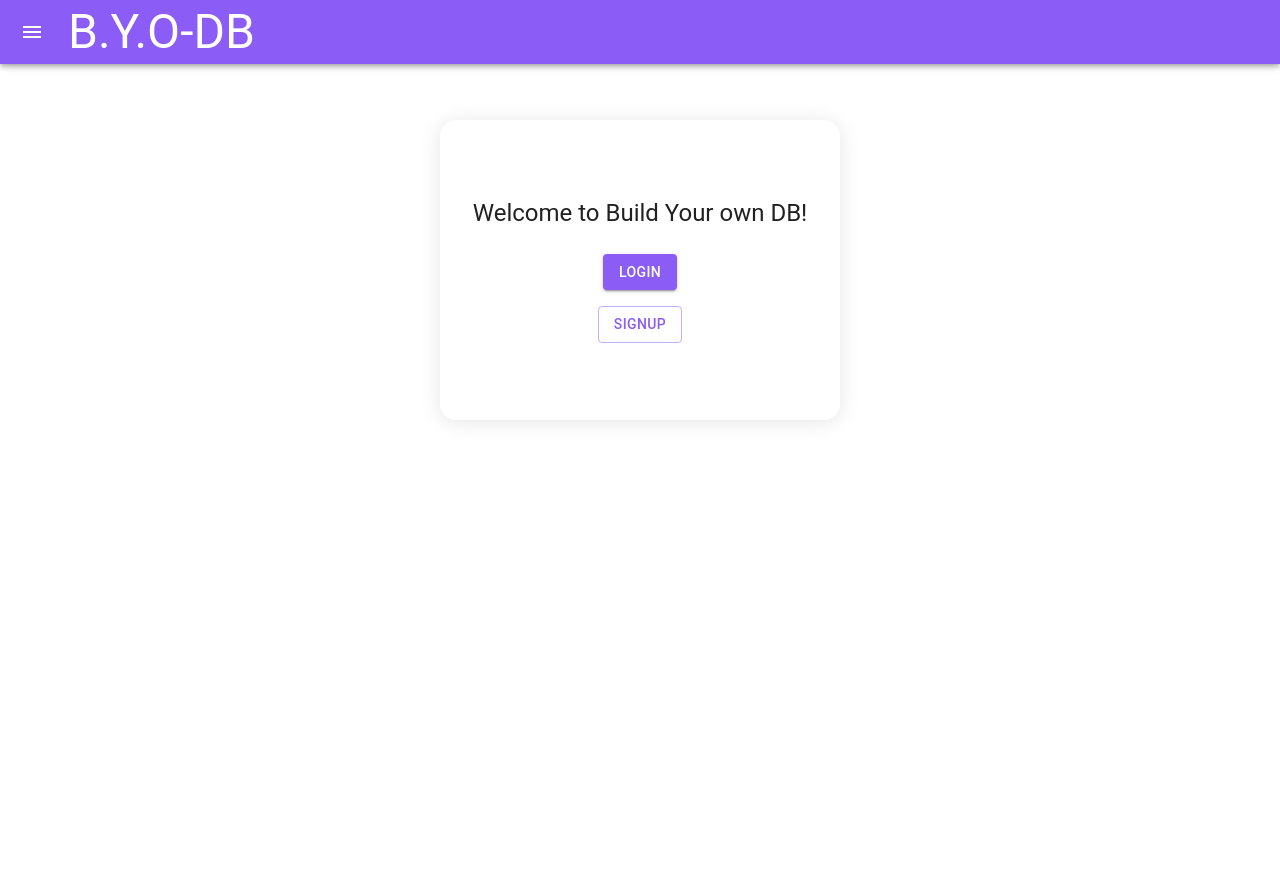
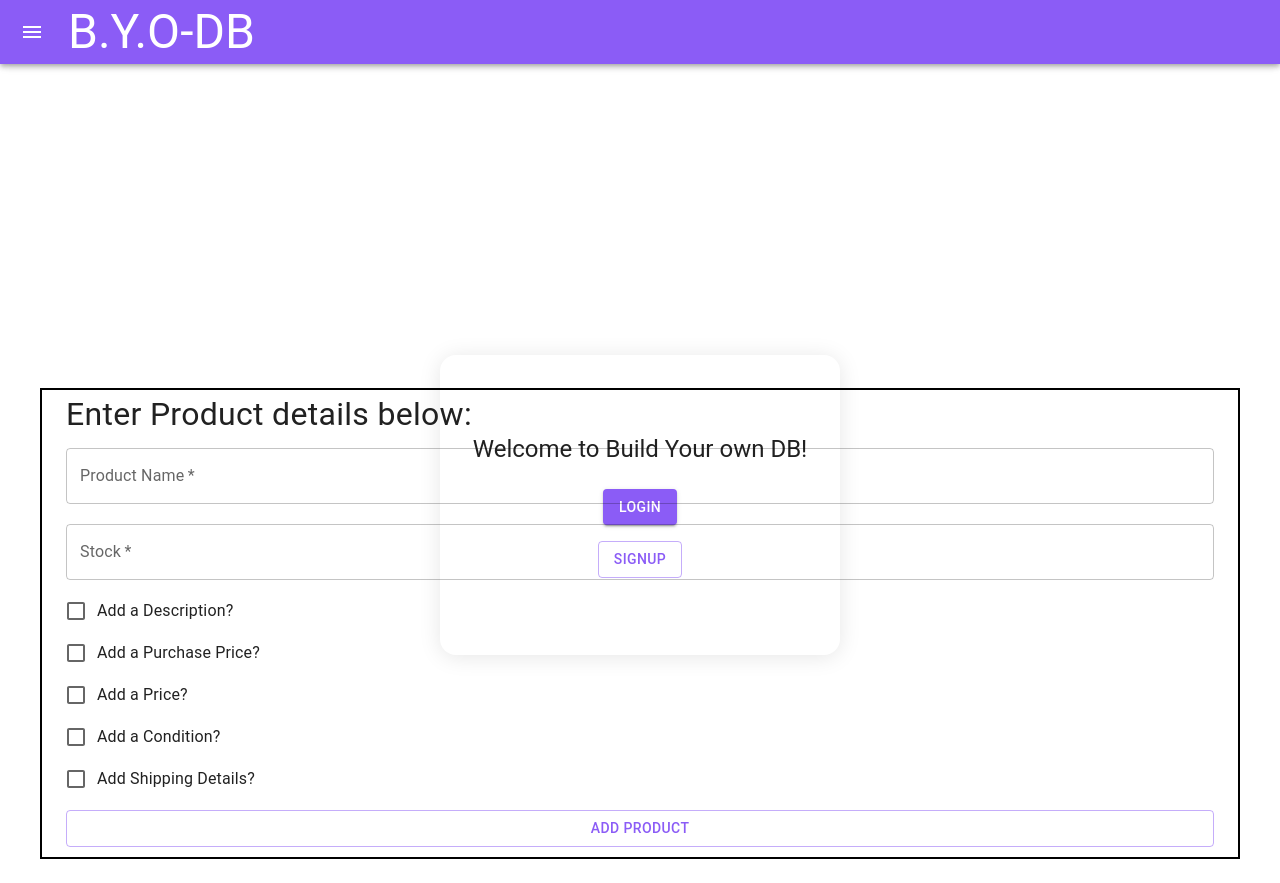
Before and after one commit to kev-rod43/byo-db, a React (Vite) app in the folder client/: page / in a window 1280 px wide. Before the commit the page ends 800 px from the top, so only its background shows below. Built offline with nearby package versions, Linux system fonts and the light colour scheme.

Commit message:
finished rough layout for product creation form

```diff
--- /dev/null
+++ b/client/src/components/forms/products/ProductForm.jsx
@@ -0,0 +1,240 @@
+import * as React from 'react';
+import {
+    Container,
+    Box,
+    Typography,
+    FormGroup,
+    FormControlLabel,
+    Checkbox,
+    TextField,
+    Select,
+    MenuItem,
+    Button
+} from '@mui/material';
+
+export default function ProductForm () {
+    const styles = {
+        header: {
+            fontSize: '2rem'
+        },
+        container: {
+            border: '2px black solid'
+        },
+        formFields: {
+            marginTop: '10px',
+            marginBottom: '10px'
+        },
+        shipping_details: {
+            display: 'flex',
+            justifyContent: 'space-around'
+        }
+    }
+
+    const [formData, setFormData] = React.useState({
+        product_name: '',
+        stock: 0,
+        description: '',
+        purchased: 0,
+        price: 0.00,
+        condition: '',
+        height: 0,
+        width: 0,
+        depth: 0,
+        weight: 0
+    });
+
+    const [checks, setCheckState] = React.useState({
+        description: false,
+        purchased: false,
+        price: false,
+        condition: false,
+        shipping_properties: false
+    });
+
+    const {
+        description,
+        purchased,
+        price,
+        condition,
+        shipping_properties
+    } = checks;
+
+    const handleInputChange = (prop) => (event) => {
+        return setFormData({ ...formData, [prop]: event.target.value });
+    }
+
+    const handleCheckChange = (prop) => (event) => {
+        return setCheckState({ ...checks, [prop]: event.target.checked });
+    }
+
+    // TODO: implement database functionality
+    const handleSubmit = () => {
+        console.log(formData);
+        setFormData({
+            product_name: '',
+            stock: 0,
+            description: '',
+            purchased: 0,
+            price: 0.00,
+            condition: '',
+            height: 0,
+            width: 0,
+            depth: 0,
+            weight: 0
+        })
+    }
+
+    return (
+        <Container style={styles.container}>
+            <Box>
+                <Typography sx={styles.header}>Enter Product details below: </Typography>
+                <FormGroup>
+                    <TextField
+                        id='outlined-basic'
+                        variant='outlined'
+                        label='Product Name'
+                        onChange={handleInputChange('product_name')}
+                        required
+                        style={styles.formFields}
+                    />
+                    <TextField
+                        id='outlined-basic'
+                        variant='outlined'
+                        label='Stock'
+                        onChange={handleInputChange('stock')}
+                        required
+                        style={styles.formFields}
+                    />
+                    <FormControlLabel
+                        label='Add a Description?'
+                        control={
+                            <Checkbox checked={description} onChange={handleCheckChange('description')}/>
+                        }
+                    >
+                    </FormControlLabel>
+                    {
+                        (checks.description === true)
+                        ? (
+                            <TextField
+                            id='outlined-basic'
+                            variant='outlined'
+                            label='Description'
+                            onChange={handleInputChange('description')}
+                            style={styles.formFields}
+                          />
+                        )
+                        : <></>
+                    }
+                    <FormControlLabel
+                        label='Add a Purchase Price?'
+                        control={
+                            <Checkbox checked={purchased} onChange={handleCheckChange('purchased')}/>
+                        }
+                    >
+                    </FormControlLabel>
+                    {
+                        (checks.purchased === true)
+                        ? (
+                            <TextField
+                            id='outlined-basic'
+                            variant='outlined'
+                            label='Purchase Price'
+                            onChange={handleInputChange('purchased')}
+                            style={styles.formFields}
+                          />
+                        )
+                        : <></>
+                    }
+                    <FormControlLabel
+                        label='Add a Price?'
+                        control={
+                            <Checkbox checked={price} onChange={handleCheckChange('price')}/>
+                        }
+                    >
+                    </FormControlLabel>
+                    {
+                        (checks.price === true)
+                        ? (
+                            <TextField
+                            id='outlined-basic'
+                            variant='outlined'
+                            label='Price'
+                            onChange={handleInputChange('price')}
+                            style={styles.formFields}
+                          />
+                        )
+                        : <></>
+                    }
+                    <FormControlLabel
+                        label='Add a Condition?'
+                        control={
+                            <Checkbox checked={condition} onChange={handleCheckChange('condition')}/>
+                        }
+                    >
+                    </FormControlLabel>
+                    {
+                        (checks.condition === true)
+                        ? (
+                            <Select
+                            value={formData.condition}
+                            label="Condition"
+                            onChange={handleInputChange('condition')}
+                            style={styles.formFields}
+                          >
+                            <MenuItem value={"Bad"}>Bad</MenuItem>
+                            <MenuItem value={"Good"}>Good</MenuItem>
+                            <MenuItem value={"Very Good"}>Very Good</MenuItem>
+                            <MenuItem value={"Excellent"}>Excellent</MenuItem>
+                          </Select>
+                        )
+                        : <></>
+                    }
+                    <FormControlLabel
+                        label='Add Shipping Details?'
+                        control={
+                            <Checkbox checked={shipping_properties} onChange={handleCheckChange('shipping_properties')}/>
+                        }
+                    >
+                    </FormControlLabel>
+                    {
+                        (checks.shipping_properties === true)
+                        ? (
+                            <div style={styles.shipping_details}>
+                                <TextField
+                                    id='outlined-basic'
+                                    variant='outlined'
+                                    label='Height'
+                                    onChange={handleInputChange('height')}
+                                    style={styles.formFields}
+                                />
+                                <TextField
+                                    id='outlined-basic'
+                                    variant='outlined'
+                                    label='Width'
+                                    onChange={handleInputChange('width')}
+                                    style={styles.formFields}
+                                />
+                                <TextField
+                                    id='outlined-basic'
+                                    variant='outlined'
+                                    label='Depth'
+                                    onChange={handleInputChange('depth')}
+                                    style={styles.formFields}
+                                />
+                                <TextField
+                                    id='outlined-basic'
+                                    variant='outlined'
+                                    label='Weight'
+                                    onChange={handleInputChange('weight')}
+                                    style={styles.formFields}
+                                />
+                            </div>
+                        )
+                        : <></>
+                    }
+                    <Button sx={styles.formFields} onClick={handleSubmit} variant='outlined'>Add Product</Button>
+                </FormGroup>
+            </Box>
+        </Container>
+    )
+}
--- a/client/src/components/layout/NavDrawer.jsx
+++ b/client/src/components/layout/NavDrawer.jsx
@@ -24,6 +24,7 @@ import ShowChartIcon from '@mui/icons-material/ShowChart';
 import TocIcon from '@mui/icons-material/Toc';
 import HomeIcon from '@mui/icons-material/Home';
 import TableChartIcon from '@mui/icons-material/TableChart';
+import ProductForm from '../forms/products/ProductForm';
 
 import CustomModal from '../common/CustomModal';
 
@@ -167,6 +168,7 @@ export default function NavDrawer() {
       <Main open={open}>
         <DrawerHeader />
         <Outlet />
+        <ProductForm />
       </Main>
 
 
```
Also changed, not shown: client/src/components/forms/collections/CollectionForm.jsx (renamed from client/src/components/forms/CollectionForm.jsx, +7 -2 lines), client/src/components/forms/collections/DeleteCollection.jsx (renamed from client/src/components/forms/DeleteCollection.jsx).
